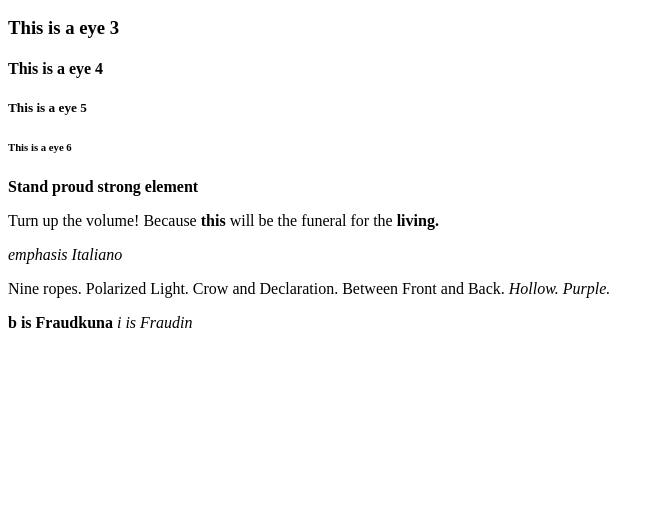
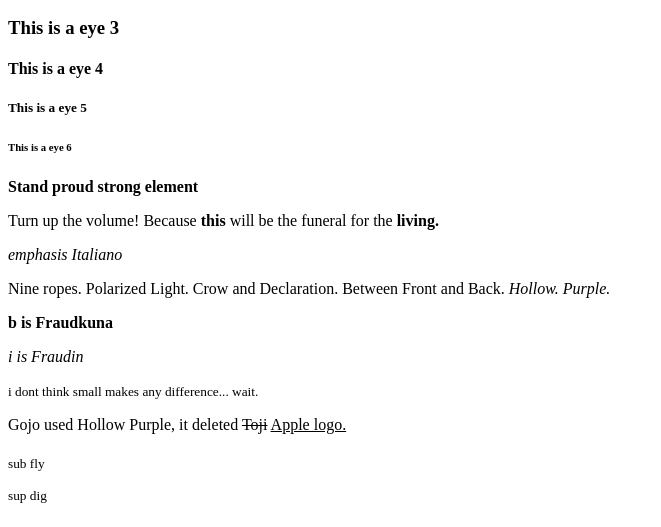
Before and after one commit to Go-NahIdWin-jo/html-boilerplate, a plain HTML site: page index.html in a window 1280 px wide. Shown: the part 276-803 px from the top of the page, without its empty margins (0-661 px from the left). Drawn offline with Linux system fonts and the light colour scheme.

Commit message:
Add SubSupSmol

```diff
--- a/index.html
+++ b/index.html
@@ -32,8 +32,13 @@
         <p>Nine ropes. Polarized Light. Crow and Declaration. Between Front and Back.
             <em>Hollow. Purple.</em>
         </p>
-        <b>b is Fraudkuna</b>
-        <i>i is Fraudin</i>
+        <p><b>b is Fraudkuna</b></p>
+        <p><i>i is Fraudin</i></p>
         <!-- b and i make no importance so it wouldnt help people  -->
+        <p><small>i dont think small makes any difference... wait.</small></p>
+        <p>Gojo used Hollow Purple, it deleted <del>Toji</del> <ins>Apple logo.</ins></p>
+        <p><sub>sub fly</sub></p>
+        <p><sup>sup dig</sup></p>
+
     </body>
 </html>
```
